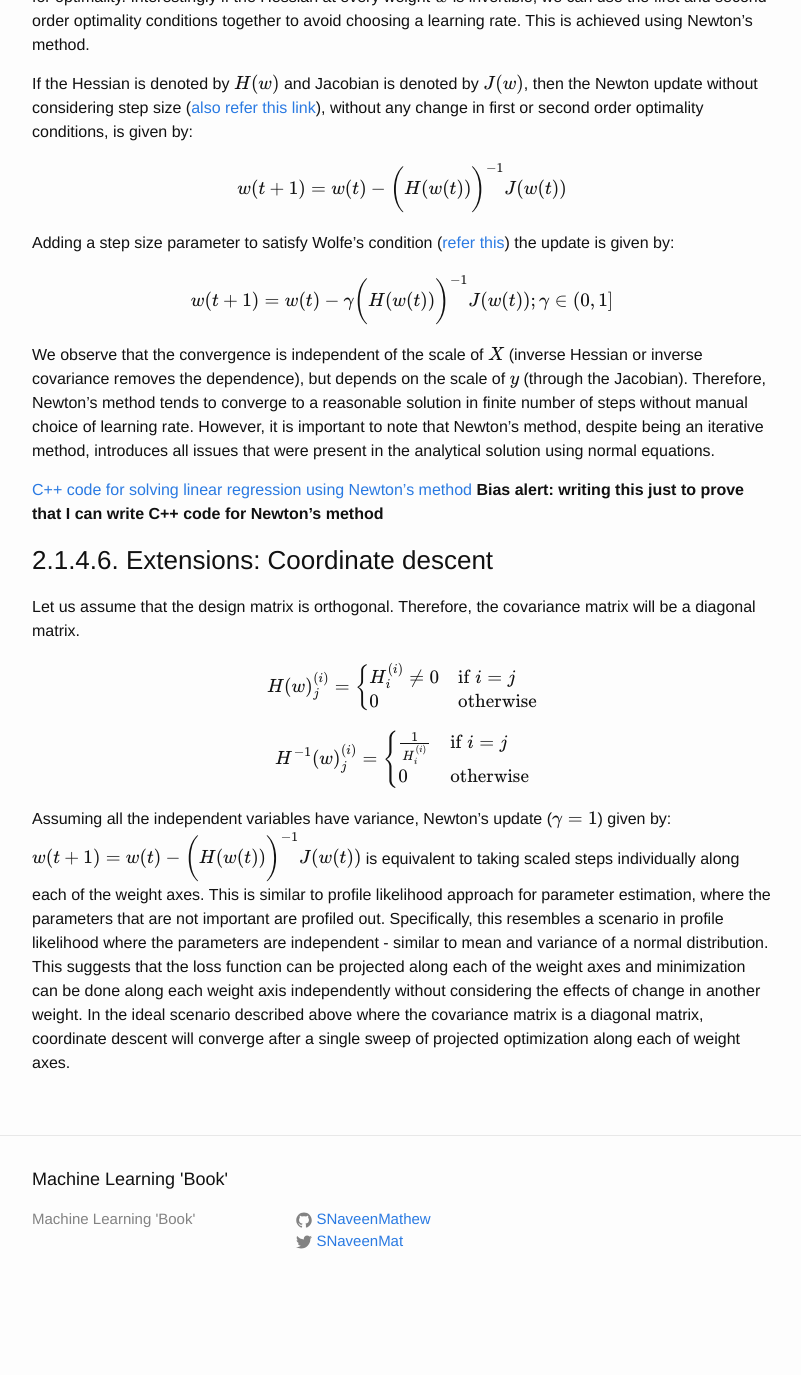
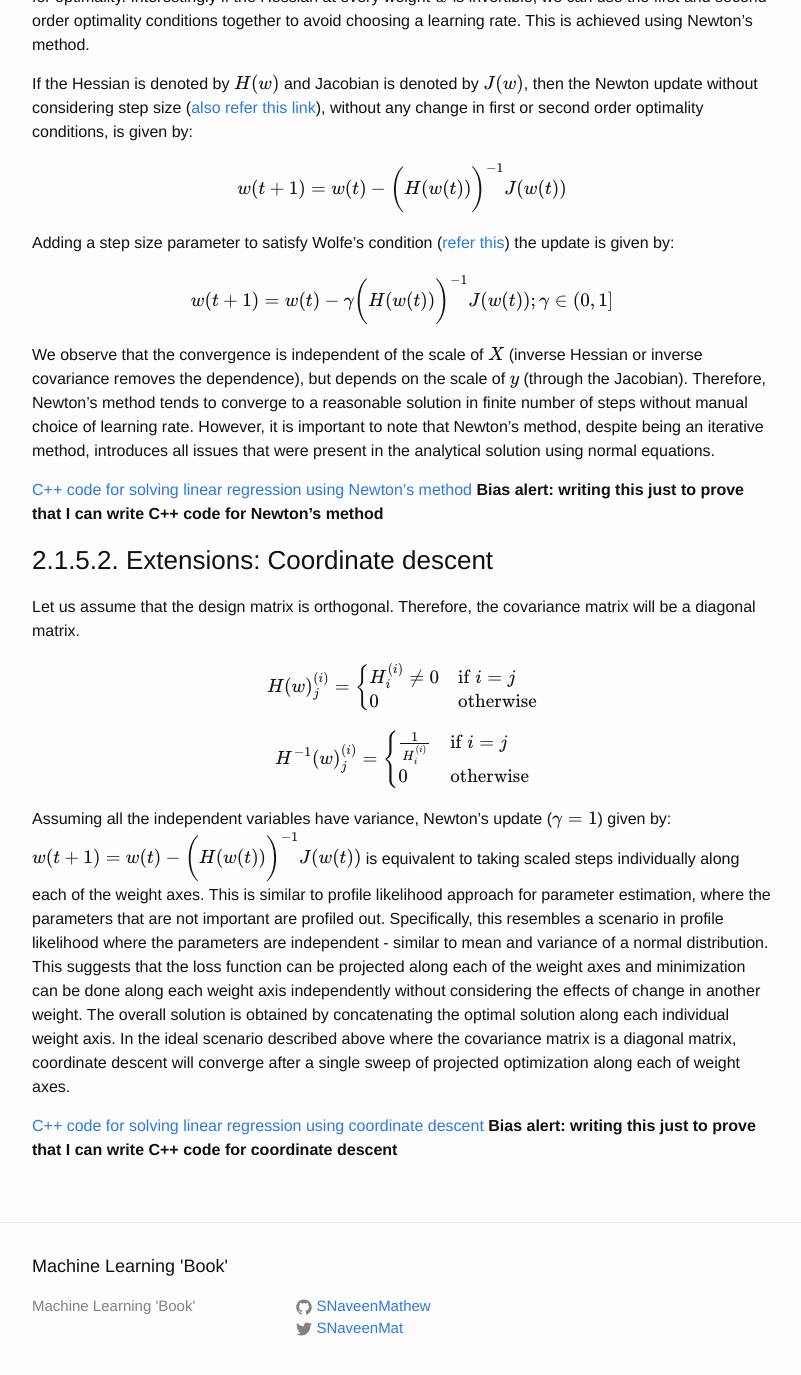
Before and after one commit to SNaveenMathew/ml_book, a Jekyll site: the page built from linear_regression.md, in a window 1280 px wide and 1400 px high, scrolled down 14492 px. Shown: the top 1375 px of the window, without its empty margins (238-1039 px from the left). Built offline with Jekyll 4.4.1, drawn with Linux system fonts in a browser that asks for light colours; our own code applies the rules of GitHub Pages for plain Markdown files; formulas are drawn with MathJax 3; before the commit the page ends 15805 px from its top, so only the background shows below that; some of the changed text lies outside the part shown.

Commit message:
Spelling fix, section number fix for GD issues, extensions

```diff
--- a/linear_regression.md
+++ b/linear_regression.md
@@ -346,11 +346,11 @@ We know that $\alpha(1-\alpha) \in (0, 0.25) \forall \alpha \in (0,1)$. Therefor
 
 Combining results across sections 2.1.2.1, 2.1.4.1 and 2.1.4.3: Consider OlS linear regression estimation on a data set with invertible covariance matrix. We know from normal equations that the estimated weight vector is unique. For such a case we know two results: 1) the loss function decreases as long as the gradient with respect to weights is non-zero, 2) the loss function is convex with respect to the weights. Combining these results we conclude that for the given data set gradient descent will asymptotically converge to global optima for a suitably chosen small learning rate $\alpha$. The first order optimality condition (weights are unconstrained) will be met at the global optima: $\bigg[\frac{\partial l}{\partial w}\bigg]_{w=\hat{W}} = \vec{0}$.
 
-### 2.1.4.4. Issues with gradient descent
+### 2.1.5. Issues with gradient descent
 
-Learning rate is a hyperparatmer in linear regression solved using gradient descent. Choosing a suitable learning rate ($\alpha$) for gradient descent is not trivial, which is a major drawback of gradient descent. A very high learning rate will lead to divergence of weights. A very low learning rate will lead to slow convergence. It is important to note that the choice of learning rate also depends on the scale of the data set (derivative depends on $X, y$). Standard steps are followed to fix these issues: both $X$ and $y$ are standardized to have $mean=0$ and $variance=1$ (a.k.a. [batch normalization](https://en.wikipedia.org/wiki/Batch_normalization)). Also, modern packages for machine learning and deep learning such as [scikit-learn](https://scikit-learn.org/stable/), [Tensorflow](https://www.tensorflow.org/), [PyTorch](https://pytorch.org/), etc. have standard set of learning rates and allow user defined learning rate schedulers to alleviate this problem. However, standard recipes still don't solve all problems.
+Learning rate is a hyperparameter in linear regression solved using gradient descent. Choosing a suitable learning rate ($\alpha$) for gradient descent is not trivial, which is a major drawback of gradient descent. A very high learning rate will lead to divergence of weights. A very low learning rate will lead to slow convergence. It is important to note that the choice of learning rate also depends on the scale of the data set (derivative depends on $X, y$). Standard steps are followed to fix these issues: both $X$ and $y$ are standardized to have $mean=0$ and $variance=1$ (a.k.a. [batch normalization](https://en.wikipedia.org/wiki/Batch_normalization)). Also, modern packages for machine learning and deep learning such as [scikit-learn](https://scikit-learn.org/stable/), [Tensorflow](https://www.tensorflow.org/), [PyTorch](https://pytorch.org/), etc. have standard set of learning rates and allow user defined learning rate schedulers to alleviate this problem. However, standard recipes still don't solve all problems.
 
-### 2.1.4.5. Extensions: Newton's method
+### 2.1.5.1. Extensions: Newton's method
 
 For a function $f$ of $w \in R^{1}$ that is minimized at $\hat{w}$ we know that $\bigg[\frac{\partial^2 f}{\partial w^2}\bigg]_{w=\hat{w}} > 0$. Differentiating equation $2.1.2.1.1.b$ with respect to $W^T$ we get:
 
@@ -370,7 +370,7 @@ We observe that the convergence is independent of the scale of $X$ (inverse Hess
 
 [C++ code for solving linear regression using Newton's method](data/linreg_Newton.cpp) **Bias alert: writing this just to prove that I can write C++ code for Newton's method**
 
-### 2.1.4.6. Extensions: Coordinate descent
+### 2.1.5.2. Extensions: Coordinate descent
 
 Let us assume that the design matrix is orthogonal. Therefore, the covariance matrix will be a diagonal matrix.
 
@@ -392,4 +392,6 @@ H^{-1}(w)_j^{(i)} =
 \end{cases}
 \end{equation}$$
 
-Assuming all the independent variables have variance, Newton's update ($\gamma = 1$) given by: $w(t+1) = w(t) - \bigg(H(w(t))\bigg)^{-1}J(w(t))$ is equivalent to taking scaled steps individually along each of the weight axes. This is similar to profile likelihood approach for parameter estimation, where the parameters that are not important are profiled out. Specifically, this resembles a scenario in profile likelihood where the parameters are independent - similar to mean and variance of a normal distribution. This suggests that the loss function can be projected along each of the weight axes and minimization can be done along each weight axis independently without considering the effects of change in another weight. In the ideal scenario described above where the covariance matrix is a diagonal matrix, coordinate descent will converge after a single sweep of projected optimization along each of weight axes.
+Assuming all the independent variables have variance, Newton's update ($\gamma = 1$) given by: $w(t+1) = w(t) - \bigg(H(w(t))\bigg)^{-1}J(w(t))$ is equivalent to taking scaled steps individually along each of the weight axes. This is similar to profile likelihood approach for parameter estimation, where the parameters that are not important are profiled out. Specifically, this resembles a scenario in profile likelihood where the parameters are independent - similar to mean and variance of a normal distribution. This suggests that the loss function can be projected along each of the weight axes and minimization can be done along each weight axis independently without considering the effects of change in another weight. The overall solution is obtained by concatenating the optimal solution along each individual weight axis. In the ideal scenario described above where the covariance matrix is a diagonal matrix, coordinate descent will converge after a single sweep of projected optimization along each of weight axes.
+
+[C++ code for solving linear regression using coordinate descent](data/linreg_coord.cpp) **Bias alert: writing this just to prove that I can write C++ code for coordinate descent**
```
